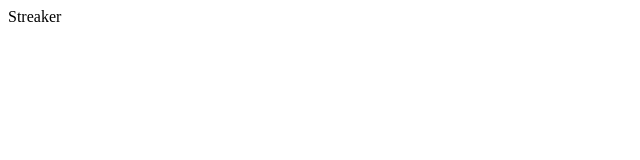
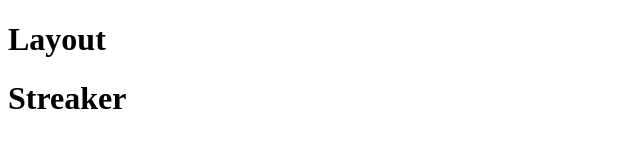
Before and after one commit to halfrice/streaker, a Gatsby site: page / in a window 1280 px wide. Shown: the whole page, without its empty margins (0-640 px from the left). Built offline with nearby package versions, Linux system fonts and the light colour scheme; Gatsby itself is replaced by a stand-in of ours.

Commit message:
Add layout

```diff
--- /dev/null
+++ b/src/components/layout.js
@@ -0,0 +1,12 @@
+import React from "react"
+
+const Layout = ({ children }) => {
+  return (
+    <div>
+      <h1>Layout</h1>
+      {children}
+    </div>
+  )
+}
+
+export default Layout
--- a/src/pages/index.js
+++ b/src/pages/index.js
@@ -1,10 +1,11 @@
 import React from "react"
+import Layout from "../components/layout"
 
 const IndexPage = () => {
   return (
-    <>
-      <div>Streaker</div>
-    </>
+    <Layout>
+      <h1>Streaker</h1>
+    </Layout>
   )
 }
 
```
